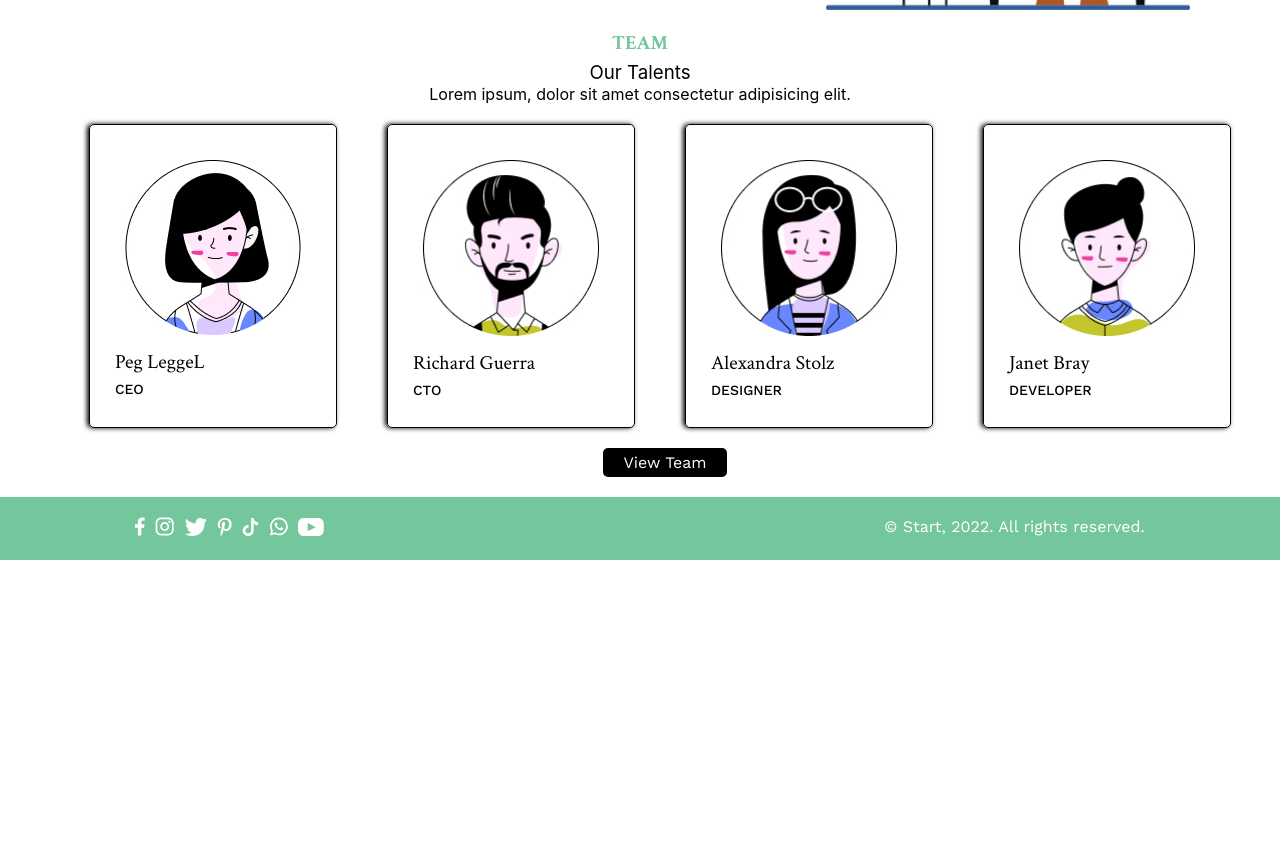
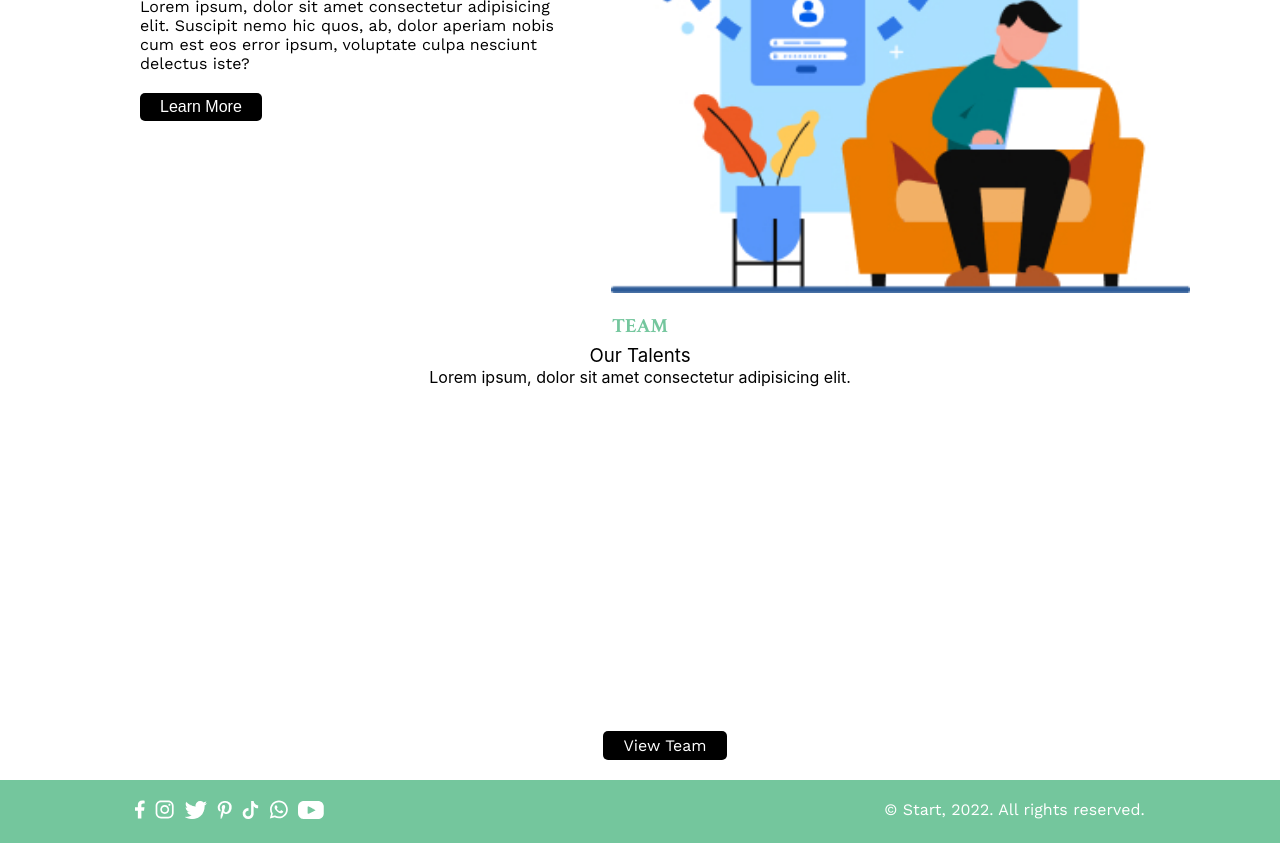
Before and after one commit to samirayahayaibrahim/Start-up, a React (Create React App) app: page / in a window 1280 px wide. Shown: the part 1580-2423 px from the top of the page. Before the commit the page ends 2140 px from the top, so only its background shows below. Built offline with nearby package versions, Linux system fonts and the light colour scheme.

Commit message:
added README page and updates some styling

```diff
--- a/public/index.html
+++ b/public/index.html
@@ -12,9 +12,9 @@
     <link rel="preconnect" href="https://fonts.googleapis.com">
 <link rel="preconnect" href="https://fonts.gstatic.com" crossorigin>
 <link href="https://fonts.googleapis.com/css2?family=Crimson+Text:ital,wght@0,400;0,600;0,700;1,400;1,600;1,700&family=Gilda+Display&family=Monoton&family=Montserrat:ital,wght@0,100..900;1,100..900&family=Work+Sans:ital,wght@0,100..900;1,100..900&display=swap" rel="stylesheet">
-    <link rel="preconnect" href="https://fonts.googleapis.com">
+    <!-- <link rel="preconnect" href="https://fonts.googleapis.com">
 <link rel="preconnect" href="https://fonts.gstatic.com" crossorigin>
-<link href="https://fonts.googleapis.com/css2?family=Gilda+Display&family=Monoton&family=Montserrat:ital,wght@0,100..900;1,100..900&family=Work+Sans:ital,wght@0,100..900;1,100..900&display=swap" rel="stylesheet">
+<link href="https://fonts.googleapis.com/css2?family=Gilda+Display&family=Monoton&family=Montserrat:ital,wght@0,100..900;1,100..900&family=Work+Sans:ital,wght@0,100..900;1,100..900&display=swap" rel="stylesheet"> -->
     <link rel="apple-touch-icon" href="%PUBLIC_URL%/logo192.png" />
     <!--
       manifest.json provides metadata used when your web app is installed on a
--- a/src/Home.js
+++ b/src/Home.js
@@ -26,7 +26,8 @@ const homeComponent = () => {
             <motion.div className='welcome'
             initial={{ scale: 0 }}
             animate={{ scale: 1 }}
-            transition={{ duration: 3 }}>
+            transition={{ duration: 3 }}
+            >
                 <div className='banner'>
                     <img src={group} className="group1" alt=''/>
                     <div className='header'>
@@ -76,22 +77,34 @@ const homeComponent = () => {
                 adipisicing elit.
                 </p>
                 <div className='cards'>
-                    <div className='person'>
+                    <motion.div className='person'
+                    initial={{ scale: 0 }}
+                    animate={{ scale: 1 }}
+                    transition={{ duration: 3 }}>
                         <img src={person1} className="work" alt=''/>
                         <p className='nametag'>Peg LeggeL<br/><span className='title'>CEO</span></p>
-                    </div>
-                    <div className='person'>
+                    </motion.div>
+                    <motion.div className='person'
+                    initial={{ scale: 0 }}
+                    animate={{ scale: 1 }}
+                    transition={{ duration: 3 }}>
                         <img src={person2} className="work" alt=''/>
                         <p className='nametag'>Richard Guerra<br/><span className='title'>CTO</span></p>
-                    </div>
-                    <div className='person'>
+                    </motion.div>
+                    <motion.div className='person'
+                    initial={{ scale: 0 }}
+                    animate={{ scale: 1 }}
+                    transition={{ duration: 3 }}>
                         <img src={person3} className="work" alt=''/>
                         <p className='nametag'>Alexandra Stolz<br/><span className='title'>DESIGNER</span></p>
-                    </div>
-                    <div className='person'>
+                    </motion.div>
+                    <motion.div className='person'
+                    initial={{ scale: 0 }}
+                    animate={{ scale: 1 }}
+                    transition={{ duration: 3 }}>
                         <img src={person4} className="work" alt=''/>
                         <p className='nametag'>Janet Bray<br/><span className='title'>DEVELOPER</span></p>
-                    </div>
+                    </motion.div>
                 </div>
                 <button className='learnmore'>View Team</button>
                 </div>
--- a/src/hamburgerstyle.css
+++ b/src/hamburgerstyle.css
@@ -1,11 +1,9 @@
-/* Reset default styling */
 * {
     margin: 0;
     padding: 0;
     box-sizing: border-box;
   }
 
-  /* Hamburger icon styling */
   .hamburger {
     display: flex;
     flex-direction: column;
--- a/src/homestyle.css
+++ b/src/homestyle.css
@@ -79,6 +79,19 @@
     margin-bottom: 20px;
     font-family: 'Work Sans';
 }
+.learnmore{
+    background-color:black;
+    padding: 5px 20px 5px 20px;
+    font-size: 16px;
+    border-radius: 5px;
+    border-color:black;
+    border-style: none;
+    color: white;
+    margin-top: 20px;
+    margin-left: 50px;
+    margin-bottom: 20px;
+
+}
 .group{
     padding: 20px;
     background-color: white;
@@ -106,9 +119,10 @@
     border-style: none;
     color: white;
     margin-top: 20px;
+
 }
 .working-pic{
-    width: 100%;
+    width:100% ;
     padding-top: 40px;
 }
 .Team{
@@ -159,6 +173,7 @@ h4{
 .title{
     font-size: 14px;
     font-family: 'Work Sans';
+    color: grey;
 }
 .footer{
     background-color: #74C69D;
@@ -184,7 +199,7 @@ h4{
 
 @media screen and (min-width:550px){
     .welcome{
-        padding: 20px 50px 0px 50px;
+        padding: 20px 50px 50px 50px;
     }
     .navlink{
         padding: 0px 50px 0px 50px;
@@ -265,6 +280,7 @@ h4{
     .paragraph{
         padding-left: 80px;
         padding-right: 80px;
+        width: 60%;
 
     }
     .work{
```
Also changed, not shown: 2 other files (tests, documents, lock files or other folders).
